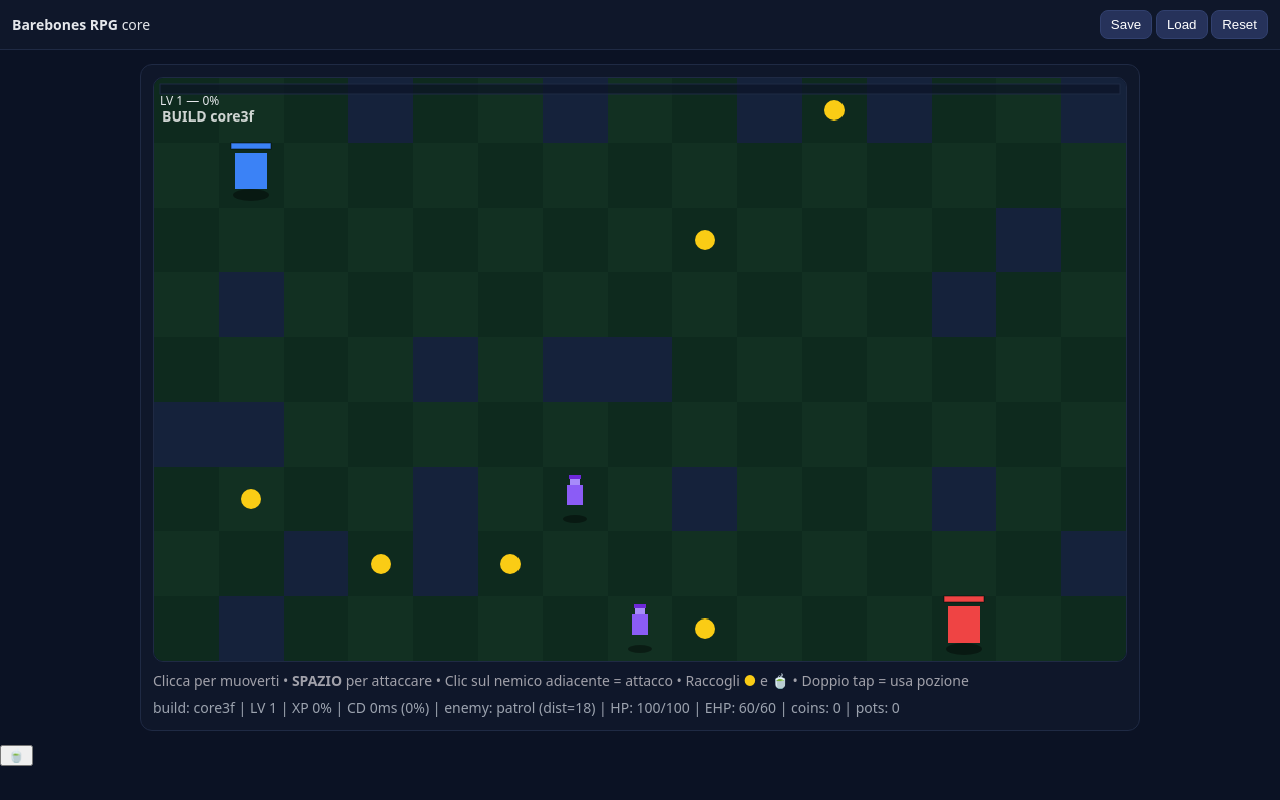
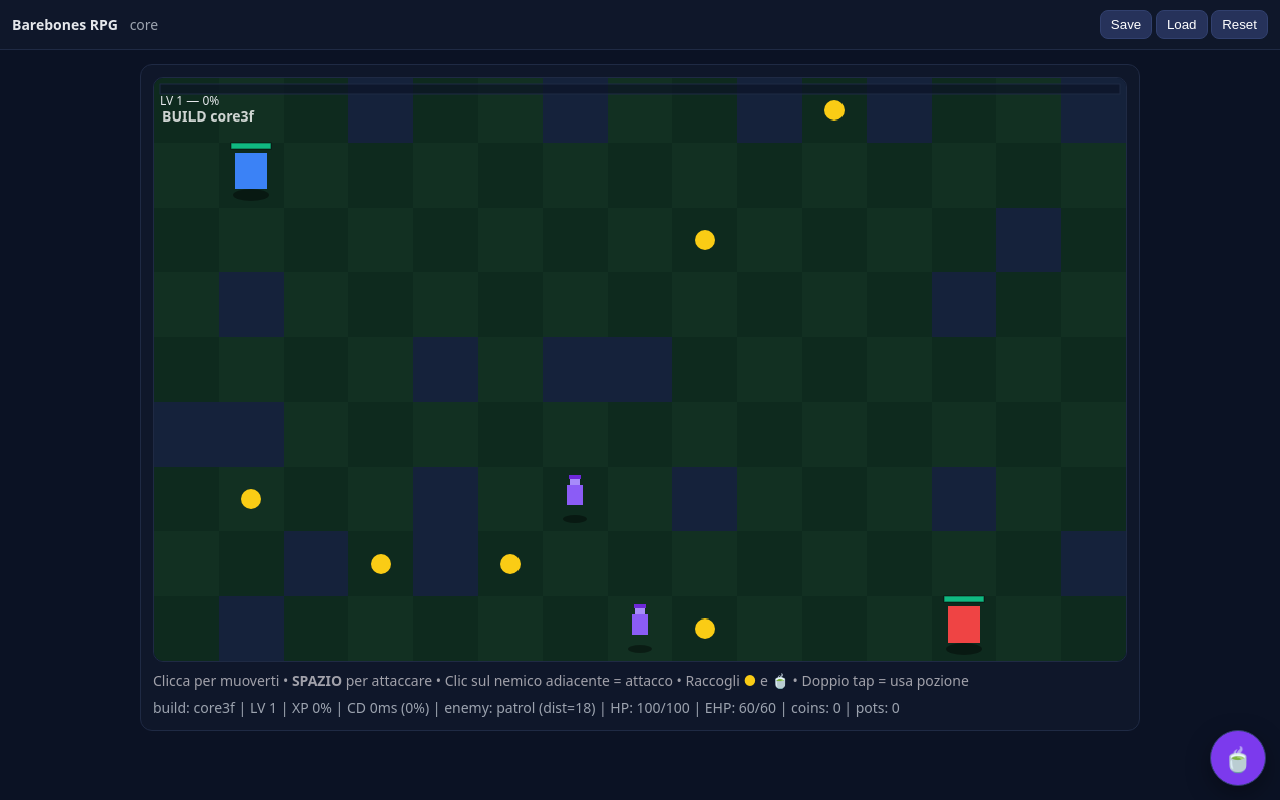
Before and after one commit to mariojkp95-collab/D3, a plain HTML site: page index.html in a window 1280 px wide. Drawn offline with Linux system fonts and the light colour scheme.

Commit message:
Update style.css

```diff
--- a/style.css
+++ b/style.css
@@ -1,16 +1,38 @@
 :root{
-  --bg:#0b1224; --panel:#0f172a; --stroke:#1f2a44; --text:#e5e7eb;
+  --bg:#0b1224; --panel:#0f172a; --stroke:#1f2a44; --text:#e5e7eb; --muted:#9ca3af;
   --tileA:#0e2a1e; --tileB:#123022; --block:#15223b;
-  --player:#3b82f6; --enemy:#ef4444; --coin:#facc15; --shadow:#0006;
+  --player:#3b82f6; --enemy:#ef4444; --coin:#facc15; --shadow:#0006; --hp:#10b981; --hpBack:#1f2937;
 }
 *{box-sizing:border-box}
-html,body{margin:0;height:100%;background:var(--bg);color:var(--text);font:14px/1.4 system-ui, -apple-system, Segoe UI, Roboto}
+html,body{margin:0;height:100%;background:var(--bg);color:var(--text);font:14px/1.4 system-ui,-apple-system,Segoe UI,Roboto}
 header{display:flex;justify-content:space-between;align-items:center;padding:10px 12px;background:var(--panel);border-bottom:1px solid var(--stroke)}
+header .muted{color:var(--muted);margin-left:8px}
 header button{background:#26325a;color:#fff;border:1px solid #31406e;border-radius:8px;padding:6px 10px;cursor:pointer}
 header button:hover{filter:brightness(1.05)}
 main{max-width:1000px;margin:14px auto;padding:12px;background:var(--panel);border:1px solid var(--stroke);border-radius:12px}
 #game{display:block;width:100%;height:auto;border-radius:10px;border:1px solid var(--stroke);background:#0a1630;image-rendering:pixelated;touch-action:manipulation}
 .help{margin:.6rem 0 0;color:#a1a1aa}
 .help .coin{color:var(--coin);font-weight:700}
-.help .enemy{color:var(--enemy);font-weight:700}
-#status{margin-top:8px;color:#9ca3af}
+.help .potion{color:#a78bfa;font-weight:700}
+#status{margin-top:8px;color:var(--muted)}
+
+/* Bottone flottante (mobile) */
+.fab{
+  position: fixed;
+  right: 14px;
+  bottom: 14px;
+  width: 56px;
+  height: 56px;
+  border-radius: 50%;
+  border: 1px solid #31406e;
+  background: #7c3aed;
+  color: #fff;
+  font-size: 24px;
+  line-height: 56px;
+  text-align: center;
+  cursor: pointer;
+  box-shadow: 0 8px 24px rgba(0,0,0,.35);
+  z-index: 20;
+}
+.fab:active{ transform: scale(0.98); }
+@media (hover:hover){ .fab:hover{ filter: brightness(1.05); } }
```
